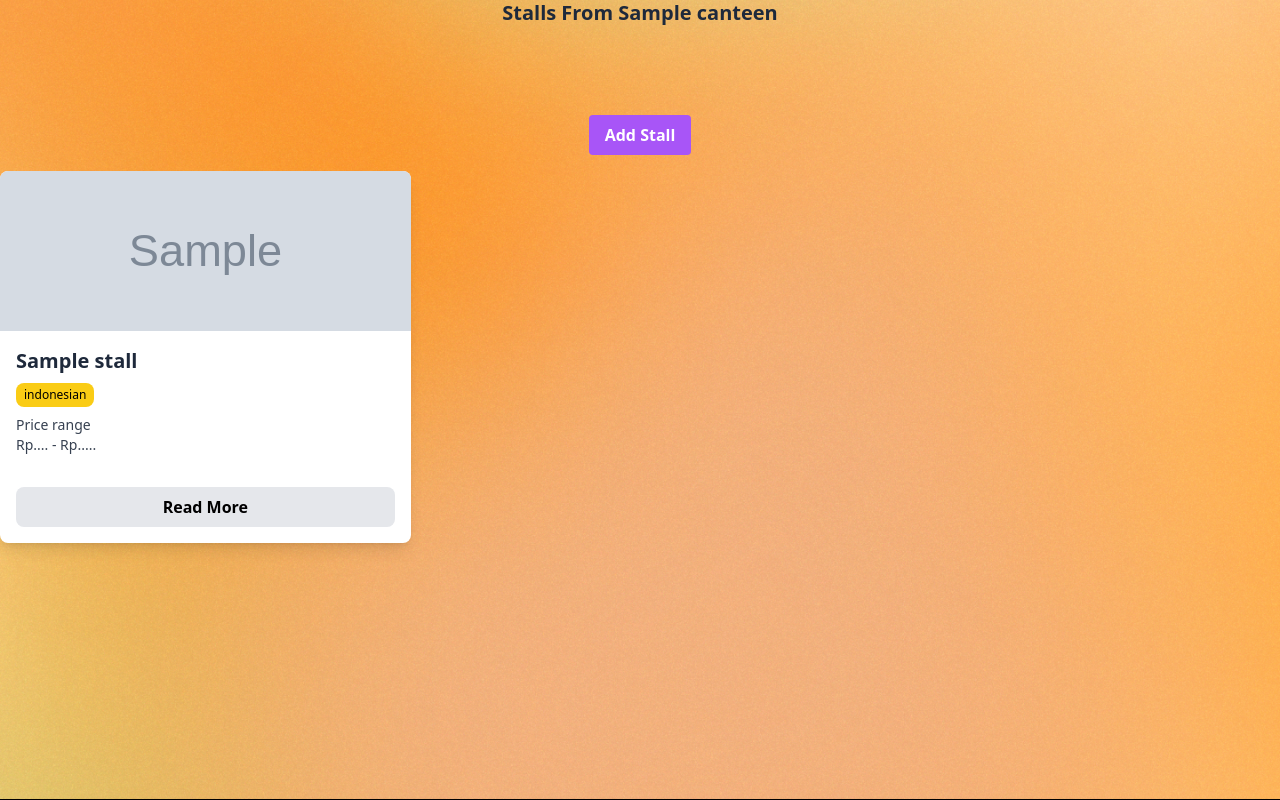
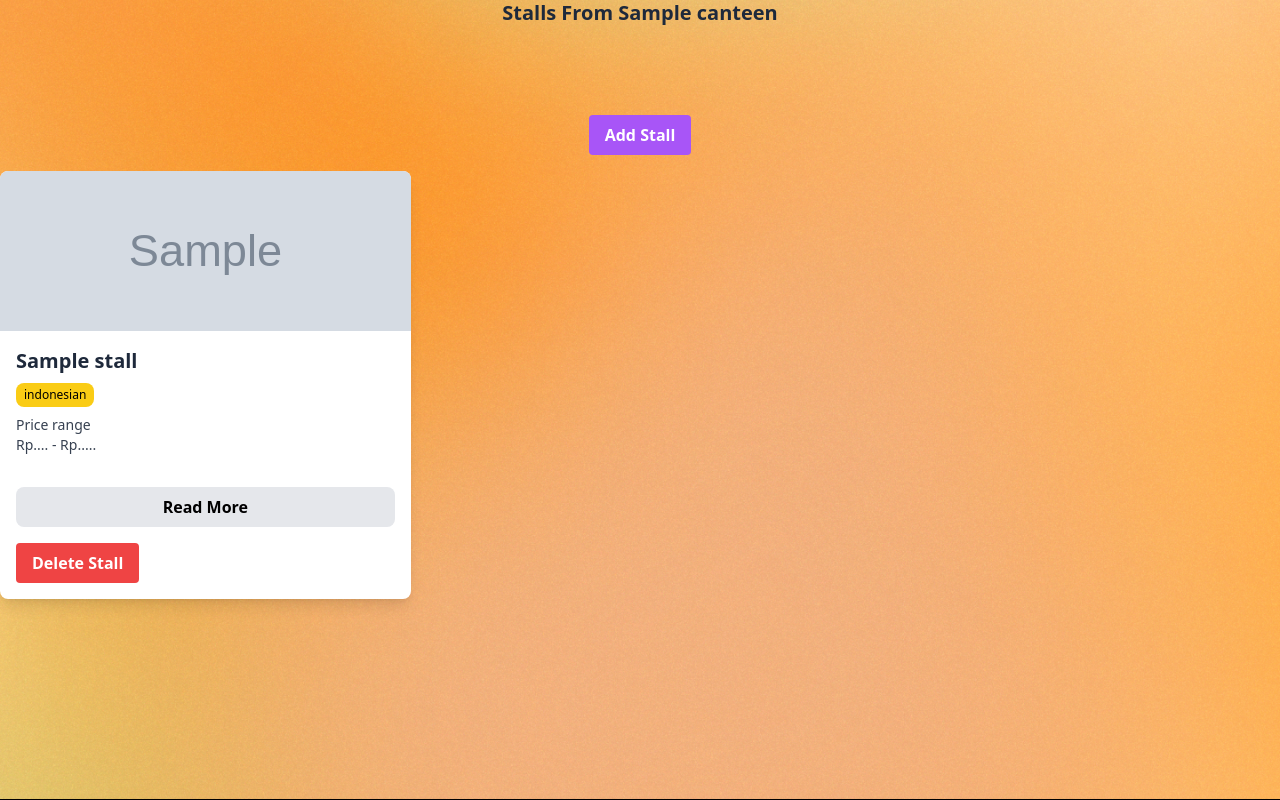
Before and after one commit to caqqmarina/midterm-project-PBP-group-K7, a Django app: a page that uses main/templates/canteen.html in a window 1280 px wide. Shown: the part 133-933 px from the top of the page. Run offline with Django 5.2, Linux system fonts and the light colour scheme; a user stored in the database is signed in; tables that the repository leaves empty hold one stand-in row (values such as "Sample post"); grey boxes marked "Sample" are stand-in pictures; some libraries are stand-ins or nearby versions; some web fonts are replaced.

Commit message:
Averill git push, adding previous page on stall minor changes to urls views canteen and all stall

```diff
--- a/main/templates/add_stall.html
+++ b/main/templates/add_stall.html
@@ -1,4 +1,3 @@
-
 {% extends 'base.html' %}
 {% load static %}
 
@@ -8,10 +7,11 @@
     <form method="POST" class="max-w-lg mx-auto bg-white shadow-md rounded px-8 pt-6 pb-8">
         {% csrf_token %}
         {{ form.as_p }}
+        <input type="hidden" name="referer" value="{{ referer }}">
         <div class="flex justify-end mt-4">
             <button type="submit" class="bg-blue-500 text-white py-2 px-4 rounded">Add Stall</button>
         </div>
     </form>
-    <a href="{% url 'main:homepage' %}" class="text-blue-500 hover:underline mt-4 inline-block">Back to Homepage</a>
+    <a href="{{ referer }}" class="text-blue-500 hover:underline mt-4 inline-block">Back to Previous Page</a>
 </main>
 {% endblock %}
--- a/main/templates/canteen.html
+++ b/main/templates/canteen.html
@@ -42,6 +42,14 @@
                         <button class="w-full bg-gray-200 text-black font-semibold py-2 rounded-lg hover:bg-gray-300">
                             Read More
                         </button>
+                        {% if user.is_authenticated and user.is_staff %}
+                        <form action="{% url 'main:delete_stall' item.id %}" method="post" class="mt-4">
+                            {% csrf_token %}
+                            <button type="submit" class="bg-red-500 hover:bg-red-700 text-white font-bold py-2 px-4 rounded">
+                                Delete Stall
+                            </button>
+                        </form>
+                    {% endif %}
                     </div>
                 </div>
             </a>
--- a/main/urls.py
+++ b/main/urls.py
@@ -2,9 +2,9 @@
 
 from django.urls import path
 from main.views import (
-    homepage, register, login_user, logout_user, faculty, canteen, stall, product_detail,
+    homepage, logout_user, faculty, canteen, stall, product_detail,
     add_faculty_and_canteen, user_homepage, add_canteen, add_stall, delete_stall,
-    add_product, delete_faculty, show_json, login_and_register
+    add_product, delete_faculty, show_json, login_and_register, delete_product
 )
 
 app_name = 'main'
@@ -12,8 +12,6 @@ app_name = 'main'
 urlpatterns = [
     # Homepage and Authentication
     path('', homepage, name='homepage'),
-    path('register/', register, name='register'),
-    path('login/', login_user, name='login'),
     path('logout/', logout_user, name='logout'),
     path('login_and_register/', login_and_register, name='login_and_register'),
 
@@ -27,12 +25,13 @@ urlpatterns = [
     # CRUD operations (admin restricted)
     path('add-faculty-canteen/', add_faculty_and_canteen, name='add_faculty_and_canteen'),
     path('user_homepage/', user_homepage, name='user_homepage'),          # Admin/User homepage
-    path('add_canteen/', add_canteen, name='add_canteen'),                # Admin: add canteen
+    # path('add_canteen/', add_canteen, name='add_canteen'),                # Admin: add canteen
     path('add_stall/', add_stall, name='add_stall'),                      # Admin: add stall
     path('stall/delete/<int:stall_id>/', delete_stall, name='delete_stall'),  # Admin: delete stall
     path('add_product/', add_product, name='add_product'),                # Admin: add product
     path('add_product/<int:stall_id>/', add_product, name='add_product'), # Admin: add product to specific stall
     path('faculty/delete/<int:faculty_id>/', delete_faculty, name='delete_faculty'), # Admin: delete faculty
+    path('delete_product/<int:product_id>/', delete_product, name='delete_product'),
 
     # JSON data endpoint for external use
     path('show_json/', show_json, name='show_json'),
--- a/main/views.py
+++ b/main/views.py
@@ -61,40 +61,6 @@ def homepage(request):
         'username' : request.user.username
     }
     return render(request, 'homepage.html', context)
-
-
-def register(request):
-    form = UserCreationForm()
-
-    if request.method == 'POST':
-        form = UserCreationForm(request.POST)
-        if form.is_valid():
-            form.save()
-            messages.success(request, 'Account created successfully!')
-            return redirect('main:login')
-    context = {
-        'form': form
-    }
-
-    return render(request, 'register.html', context)
-
-def login_user(request):
-    if request.method == 'POST':
-        form = AuthenticationForm(data=request.POST)
-
-        if form.is_valid():
-            user = form.get_user()
-            login(request, user)
-            response = HttpResponseRedirect(reverse("main:homepage"))
-            response.set_cookie('last_login', str(datetime.datetime.now()))
-            return response
-        else:
-            messages.error(request, 'Invalid username or password.')
-
-    else:
-        form = AuthenticationForm(request)
-    context = {'form': form}
-    return render(request, 'login_and_register.html', context)
 
 def logout_user(request):
     logout(request)
@@ -244,15 +210,15 @@ def add_canteen(request):
 
 @user_passes_test(is_admin, login_url='/login/')
 def add_stall(request):
+    referer = request.META.get('HTTP_REFERER', reverse('main:homepage'))
     if request.method == 'POST':
         form = StallForm(request.POST)
         if form.is_valid():
             stall = form.save()
-            canteen_name = stall.canteen.name
-            return redirect(reverse('main:canteen', kwargs={'name': canteen_name}))
+            return redirect(referer)
     else:
         form = StallForm()
-    return render(request, 'add_stall.html', {'form': form})
+    return render(request, 'add_stall.html', {'form': form, 'referer': referer})
 
 @user_passes_test(is_admin, login_url='/login/')
 def delete_stall(request, stall_id):
@@ -260,7 +226,16 @@ def delete_stall(request, stall_id):
         stall = get_object_or_404(Stall, id=stall_id)
         canteen_name = stall.canteen.name
         stall.delete()
-        return redirect(reverse('main:canteen', kwargs={'name': canteen_name}))  # Adjust the redirect as needed, e.g., 'main:stall_list'
+        return redirect(reverse('main:canteen', kwargs={'name': canteen_name}))
+
+@user_passes_test(is_admin, login_url='/login/')
+def delete_product(request, product_id):
+    if request.method == 'POST':
+        product = get_object_or_404(Product, id=product_id)
+        stall_name = product.stall.name
+        canteen_name = product.stall.canteen.name
+        product.delete()
+        return redirect(reverse('main:stall', kwargs={'canteen_name': canteen_name, 'stall_name': stall_name}))
 
 @user_passes_test(is_admin, login_url='/login/')
 @login_required
```
Also changed, not shown: main/templates/stall.html (+8 -0 lines).
